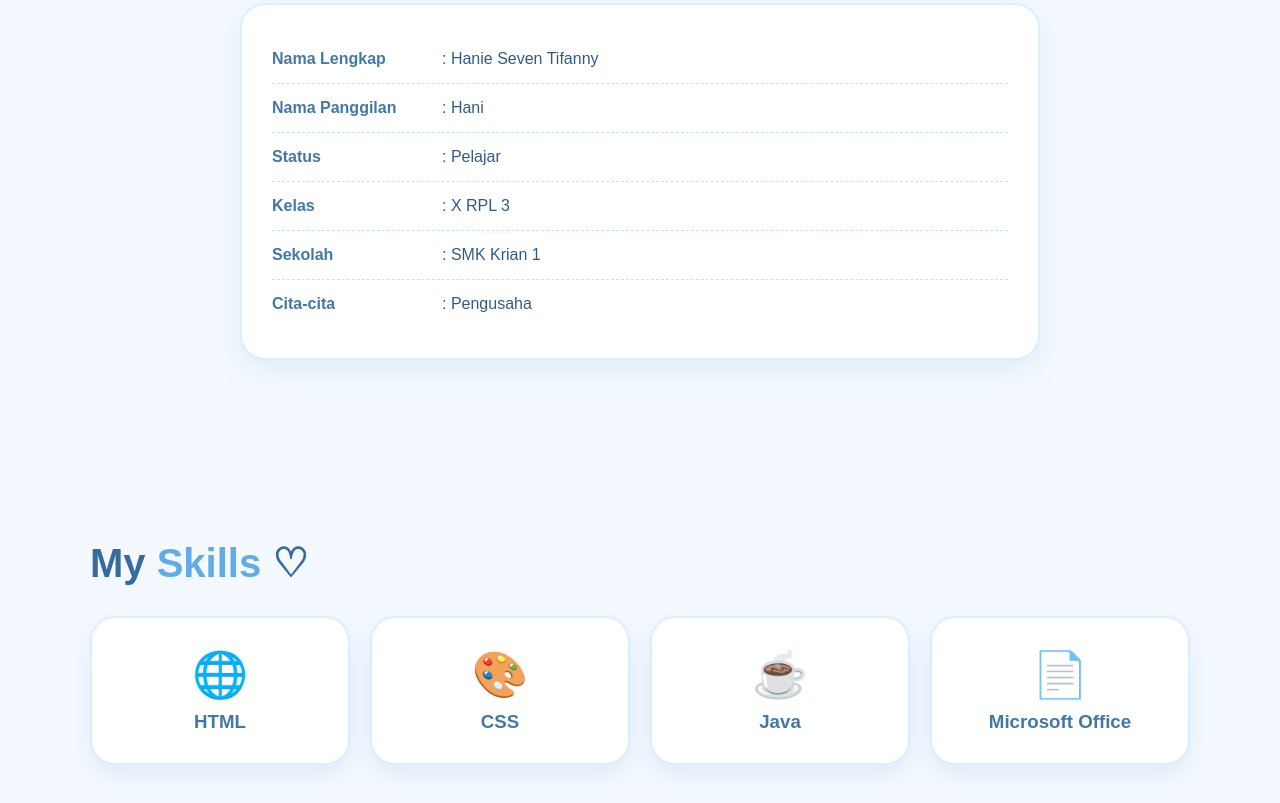
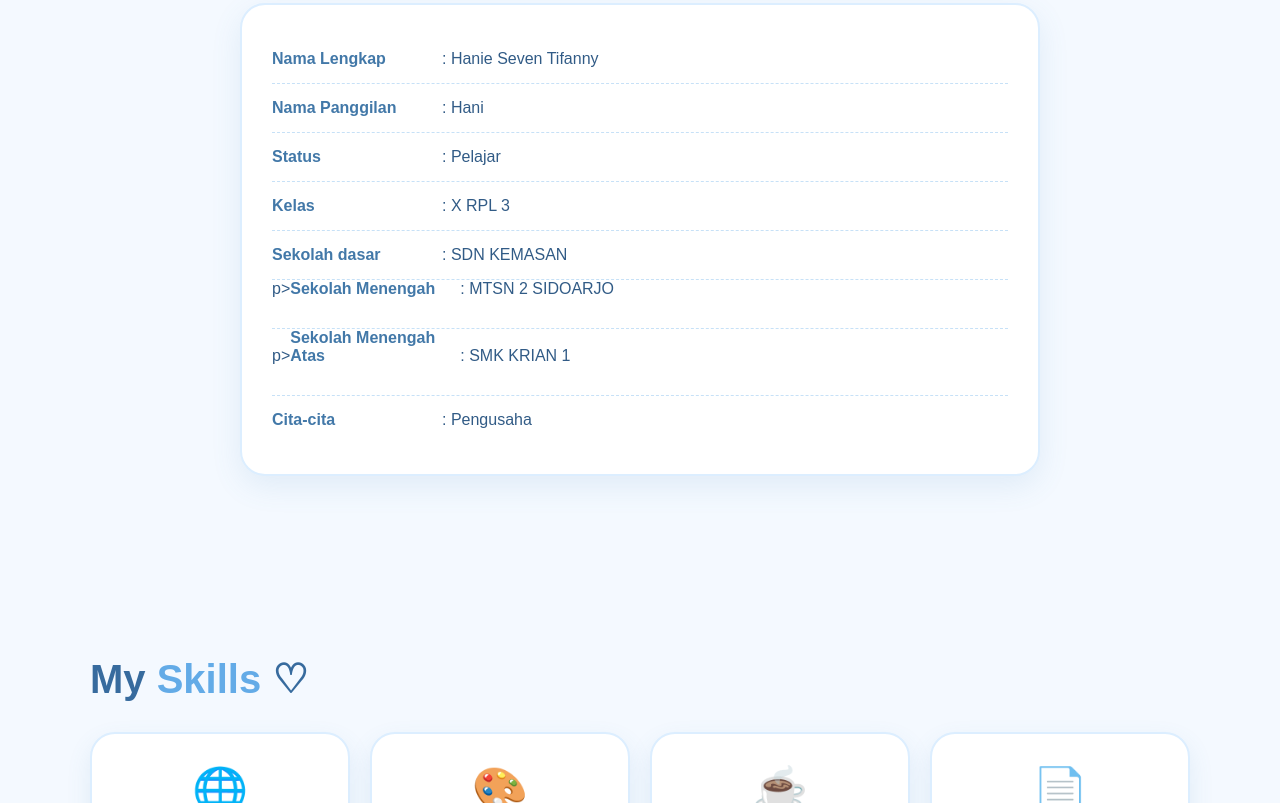
Before and after one commit to haniseventyvani-cmyk/Haniseventifanny, a plain HTML site: page index.html in a window 1280 px wide. Shown: the part 1390-2193 px from the top of the page. Drawn offline with Linux system fonts and the light colour scheme.

Commit message:
Update index.html

```diff
--- a/index.html
+++ b/index.html
@@ -69,7 +69,9 @@
         <p><b>Nama Panggilan</b><span>:</span> Hani</p>
         <p><b>Status</b><span>:</span> Pelajar</p>
         <p><b>Kelas</b><span>:</span> X RPL 3</p>
-        <p><b>Sekolah</b><span>:</span> SMK Krian 1</p>
+        <p><b>Sekolah dasar </b><span>:</span> SDN KEMASAN </p>
+        p><b>Sekolah Menengah </b><span>:</span> MTSN 2 SIDOARJO </p>
+        p><b>Sekolah Menengah Atas </b><span>:</span> SMK KRIAN 1 </p>
         <p><b>Cita-cita</b><span>:</span> Pengusaha</p>
     </div>
 </section>
```
